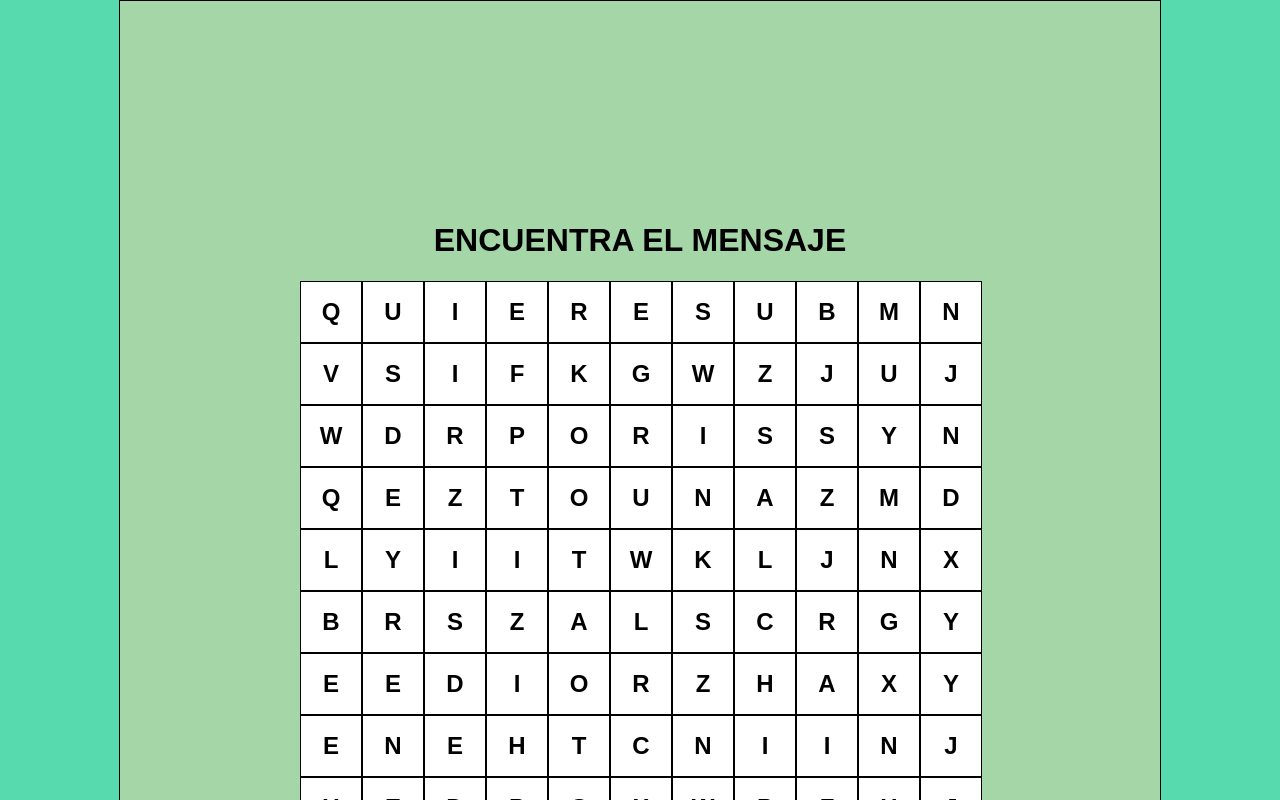
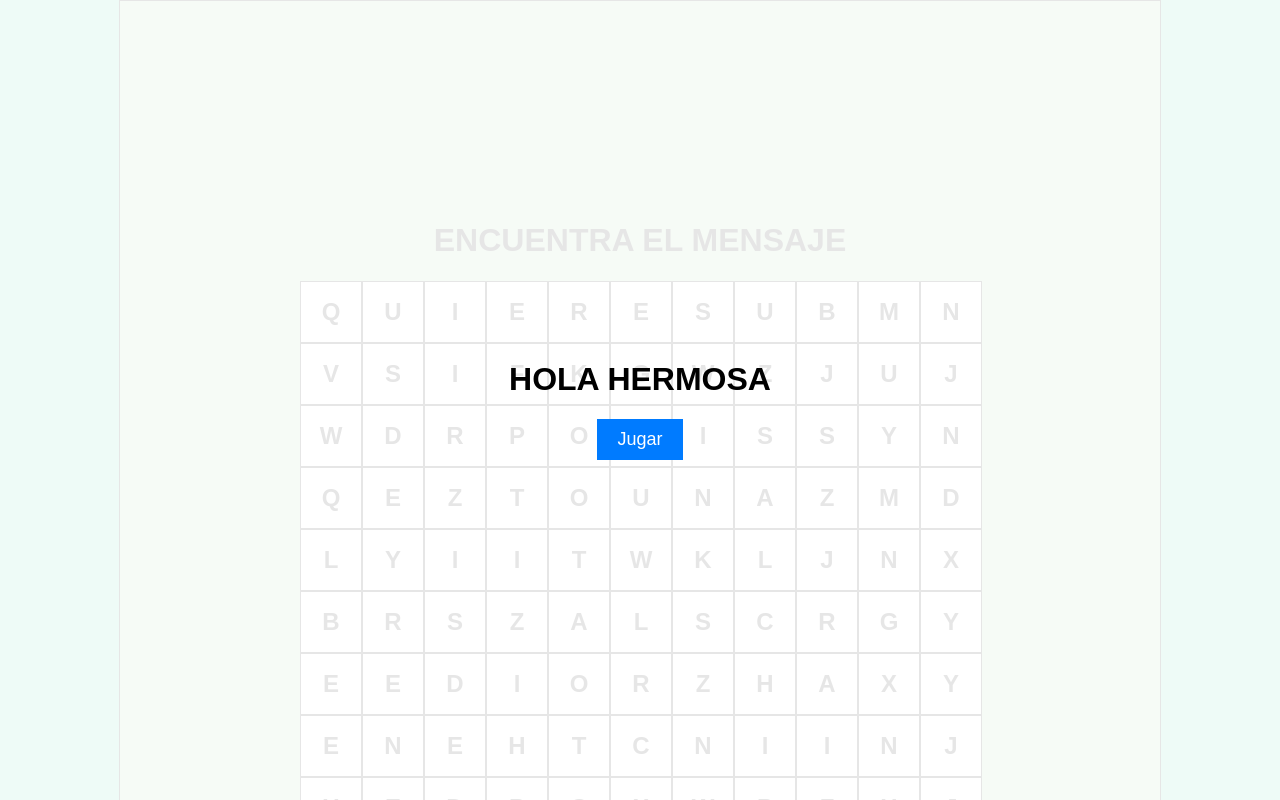
Before and after one commit to shaocrack/SHAOCRUCIGRAMA, a plain HTML site: page index.html in a window 1280 px wide. Shown: the top 800 px of the page. Drawn offline with Linux system fonts and the light colour scheme.

Commit message:
CAMBIOSOPE

```diff
--- a/index.html
+++ b/index.html
@@ -6,6 +6,10 @@
 </head>
 
 <body>
+    <div id="start-screen">
+        <h1>HOLA HERMOSA</h1>
+        <button id="start-button">Jugar</button>
+    </div>
     <div id="crossword-container">
         <h1>ENCUENTRA EL MENSAJE</h1>
         <div id="crossword"></div>
@@ -184,6 +188,19 @@
 
         createCrossword();
     </script>
+     <script>
+        // JavaScript para controlar la visibilidad
+        const startButton = document.getElementById("start-button");
+        const startScreen = document.getElementById("start-screen");
+        //const crosswordContainer = document.getElementById("crossword-container");
+
+        startButton.addEventListener("click", () => {
+            startScreen.style.display = "none"; // Oculta la pantalla de inicio
+            crosswordContainer.style.display = "block"; // Muestra el crucigrama
+        });
+
+        // Resto de tu JavaScript
+    </script>
 </body>
 
 </html>
--- a/styles.css
+++ b/styles.css
@@ -10,9 +10,34 @@ body {
     background-color:#56daae;
     max-width: 200%;
 }
+#start-screen {
+    position: fixed;
+    top: 0;
+    left: 0;
+    width: 100%;
+    height: 100%;
+    background-color: rgba(255, 255, 255, 0.9); /* Fondo semitransparente */
+    display: flex;
+    flex-direction: column;
+    justify-content: center;
+    align-items: center;
+    z-index: 1000; /* Z-index alto para estar encima de todo */
+}
+#start-button {
+    background-color: #007BFF; /* Color de fondo */
+    color: #fff; /* Color del texto */
+    border: none; /* Sin borde */
+    padding: 10px 20px; /* Relleno (ajústalo según tus preferencias) */
+    font-size: 18px; /* Tamaño de fuente (ajústalo según tus preferencias) */
+    cursor: pointer; /* Cambia el cursor al pasar por encima */
+}
+
+#start-button:hover {
+    background-color: #0056b3; /* Cambia el color de fondo al pasar el mouse por encima */
+}
 
 #score {
-    font-size: 24px;
+    font-size: 50px;
     font-weight: bold;
     color: #007BFF; /* Color del puntaje */
 }
@@ -48,6 +73,7 @@ body {
     grid-template-rows: repeat(11, 60px);
     gap: 2px;
     font-size: 24px;
+
 }
 
 .cell {
@@ -126,13 +152,15 @@ body {
 /* Media queries para dispositivos móviles */
 @media  screen and (max-width: 768px) {
     #crossword-container {
+
         width: 100%;
         padding: 10px;
         background-color: aqua;
         max-width: auto;
     }
+
     #score {
-        font-size: 16px;
+        font-size: 50px;
     }
     #useHintButton {
         font-size: 14px; /* Tamaño de fuente más pequeño para dispositivos móviles */
```
